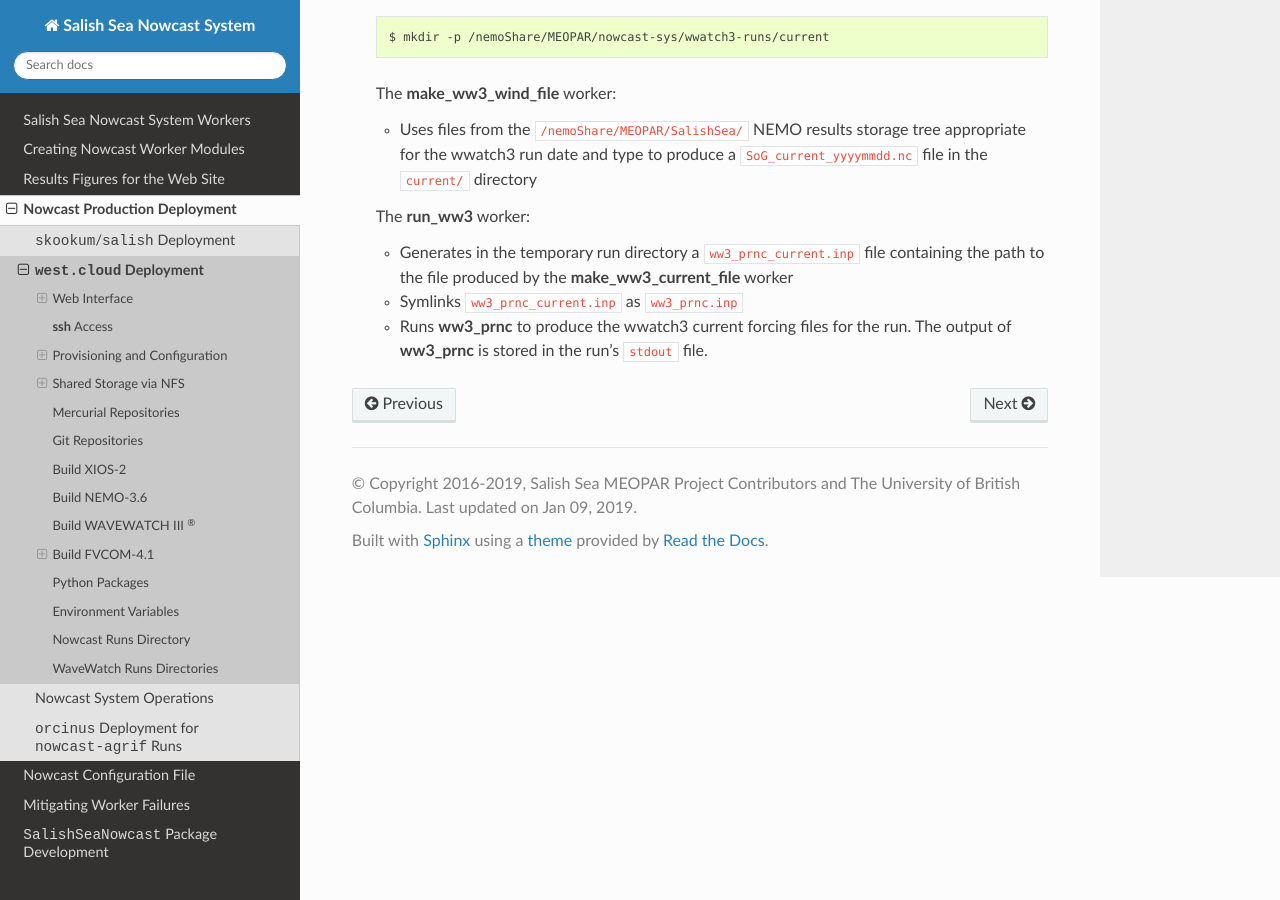
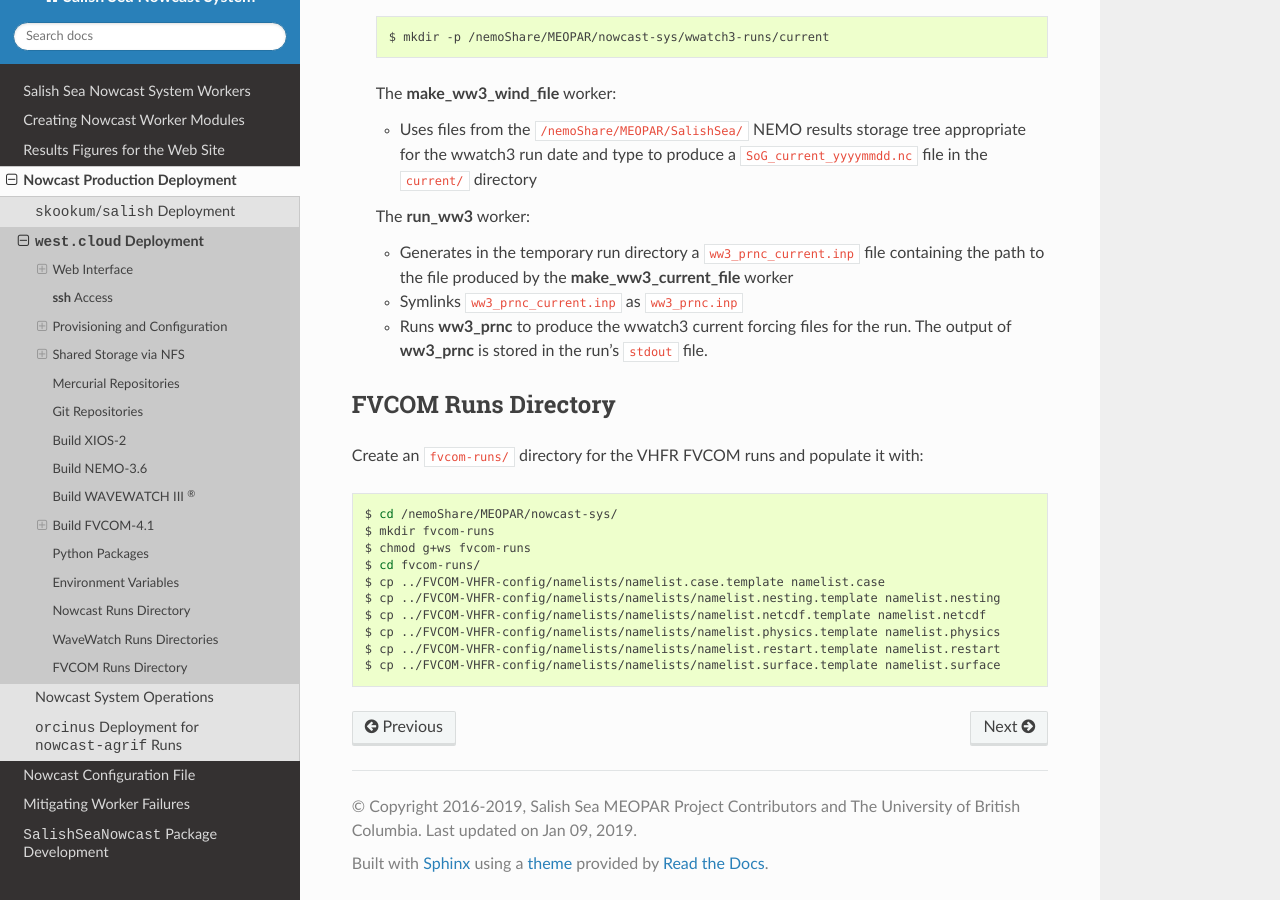
Before and after one commit to SalishSeaCast/SalishSeaNowcast, a Sphinx documentation site: the page built from docs/deployment/west_cloud.rst, in a window 1280 px wide and 900 px high, scrolled down 13772 px. Built offline with Sphinx 7.4.7 and the Read the Docs theme 2.0.0, drawn with Linux system fonts in a browser that asks for light colours; the version number could not be read and is left out.

Commit message:
Add deployment docs re: setup of fvcom-runs/ directory.

```diff
--- a/docs/deployment/west_cloud.rst
+++ b/docs/deployment/west_cloud.rst
@@ -750,3 +750,22 @@ Create a :file:`wwatch3-runs/` directory tree and populate it with:
   * Symlinks :file:`ww3_prnc_current.inp` as :file:`ww3_prnc.inp`
   * Runs :program:`ww3_prnc` to produce the wwatch3 current forcing files for the run.
     The output of :program:`ww3_prnc` is stored in the run's :file:`stdout` file.
+
+
+FVCOM Runs Directory
+======================
+
+Create an :file:`fvcom-runs/` directory for the VHFR FVCOM runs and populate it with:
+
+.. code-block:: bash
+
+    $ cd /nemoShare/MEOPAR/nowcast-sys/
+    $ mkdir fvcom-runs
+    $ chmod g+ws fvcom-runs
+    $ cd fvcom-runs/
+    $ cp ../FVCOM-VHFR-config/namelists/namelist.case.template namelist.case
+    $ cp ../FVCOM-VHFR-config/namelists/namelists/namelist.nesting.template namelist.nesting
+    $ cp ../FVCOM-VHFR-config/namelists/namelists/namelist.netcdf.template namelist.netcdf
+    $ cp ../FVCOM-VHFR-config/namelists/namelists/namelist.physics.template namelist.physics
+    $ cp ../FVCOM-VHFR-config/namelists/namelists/namelist.restart.template namelist.restart
+    $ cp ../FVCOM-VHFR-config/namelists/namelists/namelist.surface.template namelist.surface
```
